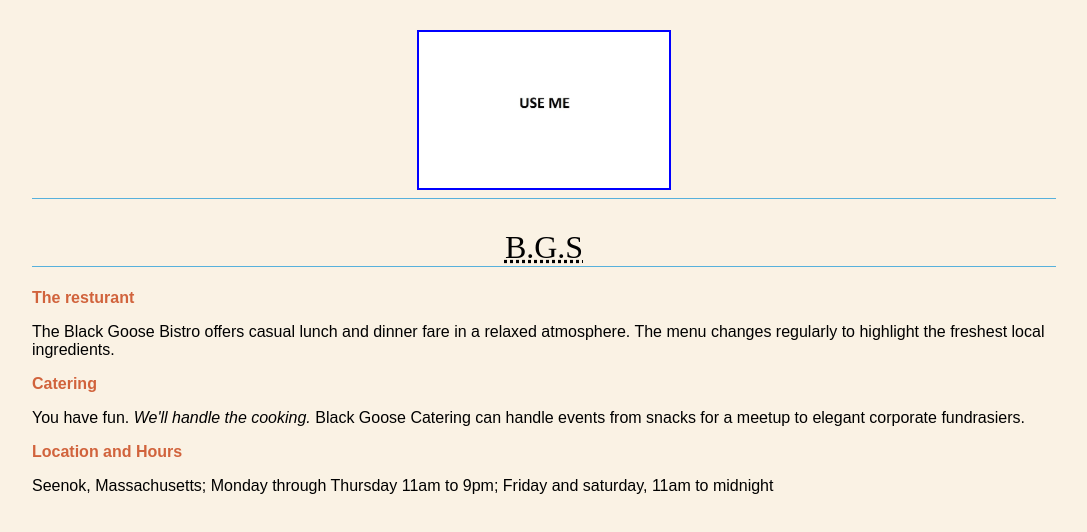
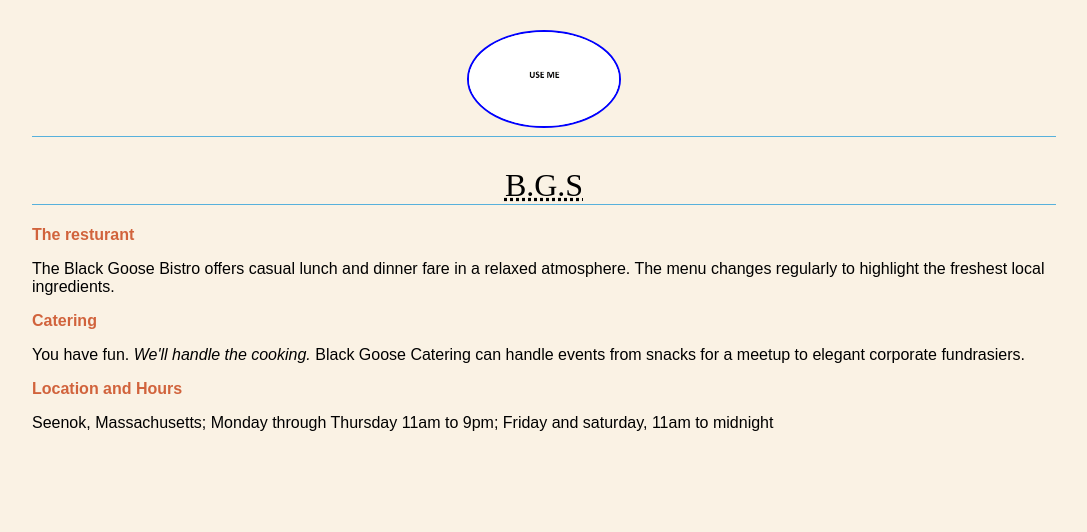
Before and after one commit to Camoscript/offline-html, a plain HTML site: page Bistro/index.htm in a window 1280 px wide. Shown: the whole page, without its empty margins (96-1183 px from the left). Drawn offline with Linux system fonts and the light colour scheme.

Commit message:
New updates

```diff
--- a/Bistro/index.htm
+++ b/Bistro/index.htm
@@ -9,7 +9,7 @@
   </head>
 
   <body>
-    <h1><img src="img/Untitled.jpg" id="logo" width="250px" alt="logo" /></h1>
+    <h1><img src="img/Untitled.jpg" id="logo" width="150px" alt="Black Goose Bistro companylogo" /></h1>
     <h1><abbr title="Black Goose Bistro">B.G.S</abbr></h1>
 
     <h2>The resturant</h2>
--- a/Bistro/style.css
+++ b/Bistro/style.css
@@ -1,5 +1,6 @@
 #logo {
   border: 2px solid blue;
+  border-radius: 50%;
 }
 body {
   margin: 0 10%;
```
